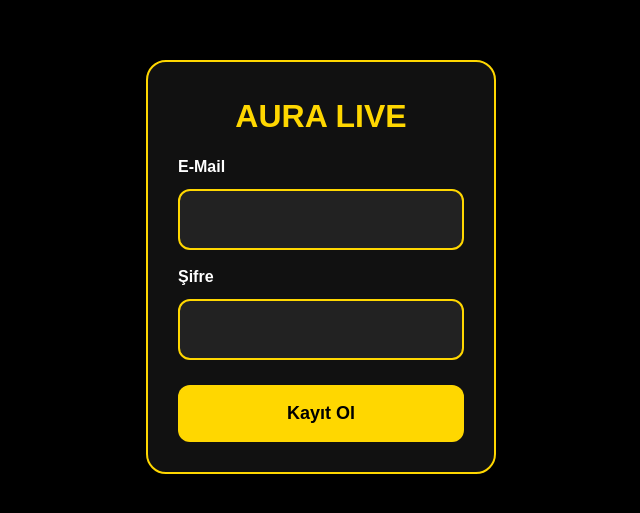
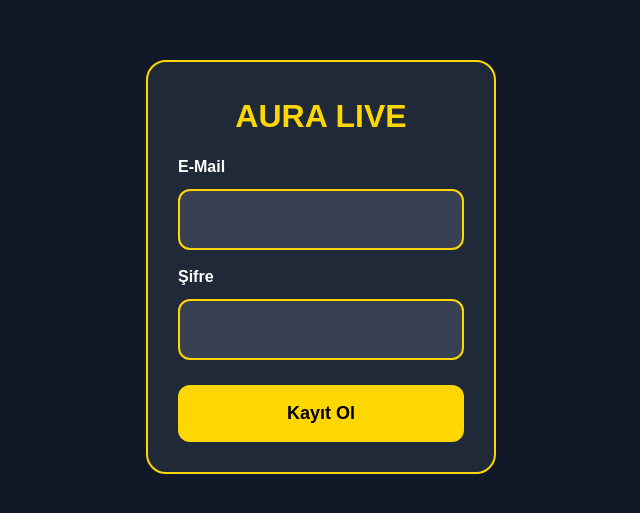
Before and after one commit to abbisyldrm1-ui/goruntulu-sohbet, a Next.js app: page /register in a window 1280 px wide. Shown: the part 133-646 px from the top of the page, without its empty margins (319-959 px from the left). Built offline with nearby package versions, Linux system fonts and the light colour scheme; no server answers.

Commit message:
midnight register

```diff
--- a/app/register/page.js
+++ b/app/register/page.js
@@ -34,7 +34,8 @@ export default function RegisterPage() {
     <main
       style={{
         minHeight: "100vh",
-        background: "#000",
+        background: "#111827",
+
         display: "flex",
         justifyContent: "center",
         alignItems: "center",
@@ -44,21 +45,30 @@ export default function RegisterPage() {
       <div
         style={{
           width: "350px",
-          background: "#111",
+
+          background: "#1F2937",
+
           padding: "30px",
+
           borderRadius: "20px",
+
+          border: "2px solid gold",
+
           display: "flex",
           flexDirection: "column",
+
           gap: "15px",
-          border: "2px solid gold",
         }}
       >
 
         <h1
           style={{
             color: "gold",
+
             textAlign: "center",
+
             fontSize: "32px",
+
             fontWeight: "bold",
           }}
         >
@@ -68,8 +78,10 @@ export default function RegisterPage() {
         <p
           style={{
             color: "white",
+
+            fontWeight: "bold",
+
             marginBottom: "-5px",
-            fontWeight: "bold",
           }}
         >
           E-Mail
@@ -77,18 +89,28 @@ export default function RegisterPage() {
 
         <input
           type="email"
+
           value={email}
+
           onChange={(e) => setEmail(e.target.value)}
 
           style={{
             width: "100%",
+
             padding: "15px",
+
             borderRadius: "12px",
+
             border: "2px solid gold",
-            background: "#222",
+
+            background: "#374151",
+
             color: "white",
+
             fontSize: "18px",
+
             fontWeight: "bold",
+
             boxSizing: "border-box",
           }}
         />
@@ -96,8 +118,10 @@ export default function RegisterPage() {
         <p
           style={{
             color: "white",
+
+            fontWeight: "bold",
+
             marginBottom: "-5px",
-            fontWeight: "bold",
           }}
         >
           Şifre
@@ -105,18 +129,28 @@ export default function RegisterPage() {
 
         <input
           type="password"
+
           value={password}
+
           onChange={(e) => setPassword(e.target.value)}
 
           style={{
             width: "100%",
+
             padding: "15px",
+
             borderRadius: "12px",
+
             border: "2px solid gold",
-            background: "#222",
+
+            background: "#374151",
+
             color: "white",
+
             fontSize: "18px",
+
             fontWeight: "bold",
+
             boxSizing: "border-box",
           }}
         />
@@ -126,14 +160,23 @@ export default function RegisterPage() {
 
           style={{
             width: "100%",
+
             padding: "15px",
+
             borderRadius: "12px",
+
             border: "none",
+
             background: "gold",
+
             color: "black",
+
             fontSize: "18px",
+
             fontWeight: "bold",
+
             cursor: "pointer",
+
             marginTop: "10px",
           }}
         >
```
